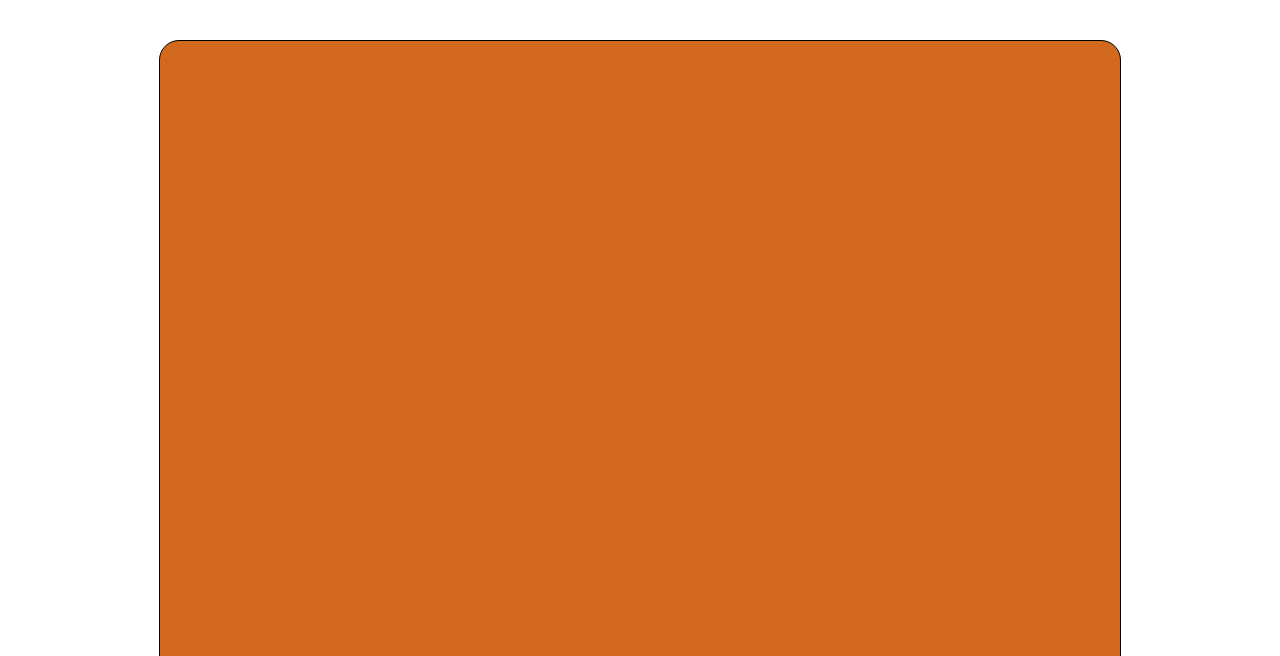
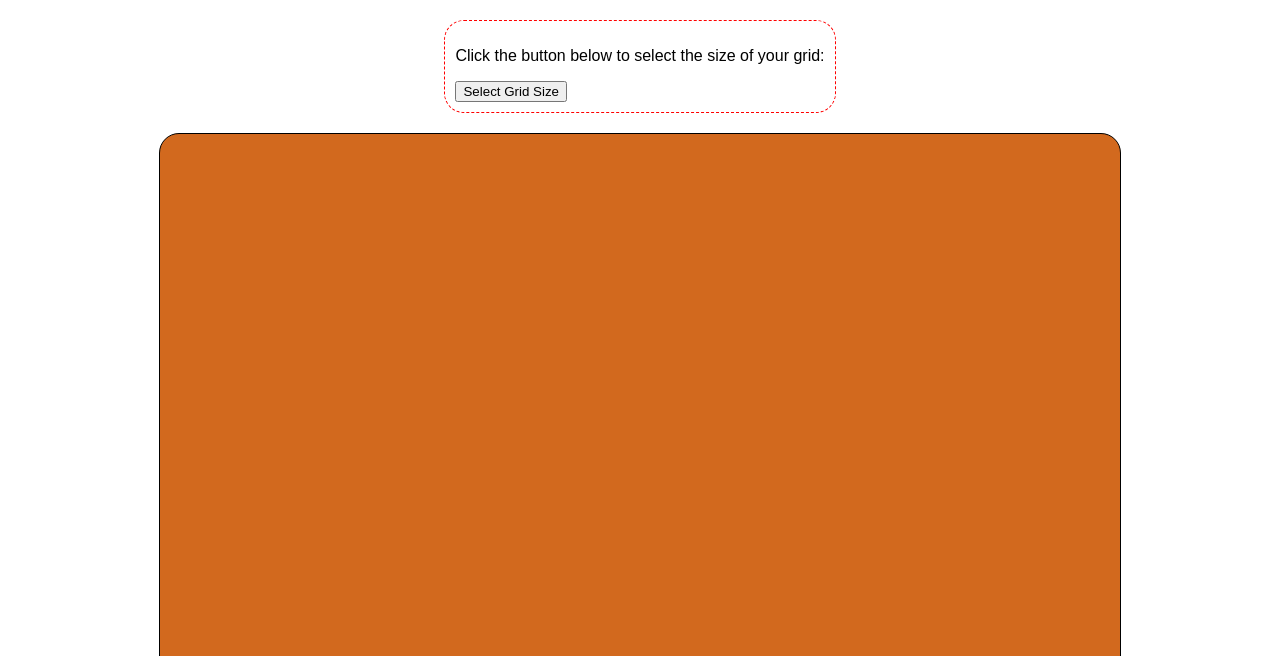
Before and after one commit to bmd7700/top-etchasketch, a plain HTML site: page index.html in a window 1280 px wide. Shown: the part 144-800 px from the top of the page. Drawn offline with Linux system fonts and the light colour scheme.

Commit message:
add grid solicitation button

```diff
--- a/etchasketch.js
+++ b/etchasketch.js
@@ -10,3 +10,8 @@
  */
 
 console.log('JS found!');
+
+const container = document.getElementById("container");
+// const testAppend = document.createElement("p");
+// testAppend.innerText = "I LIVE";
+// container.appendChild(testAppend);
--- a/index.html
+++ b/index.html
@@ -11,6 +11,10 @@
         <h1>Odin's Etch-A-Sketch</h1>
         <p>This project is part of <a href="https://www.theodinproject.com/lessons/foundations-etch-a-sketch">The Odin Project.</a></p>
     </div>
+    <div id="solicitGrid">
+        <p>Click the button below to select the size of your grid:</p>
+        <div id="userGrid"><button>Select Grid Size</button></div>
+    </div>
     <div id="container"> <!-- Container grid should be of a set width, e.g. 960px-->
 
     </div>
--- a/style.css
+++ b/style.css
@@ -17,6 +17,17 @@ body{
     border-radius: 20px;
     margin: 20px;
 }
+#solicitGrid {
+    align-self: center;
+    align-content: center;
+    border: 1px dashed red;
+    border-radius: 20px;
+    padding: 10px;
+}
+#userGrid{ /*fix this later, center button*/
+    flex-direction: row;
+    justify-items: center;
+}
 #container{
     align-self: center;
     background-color: chocolate;
```
